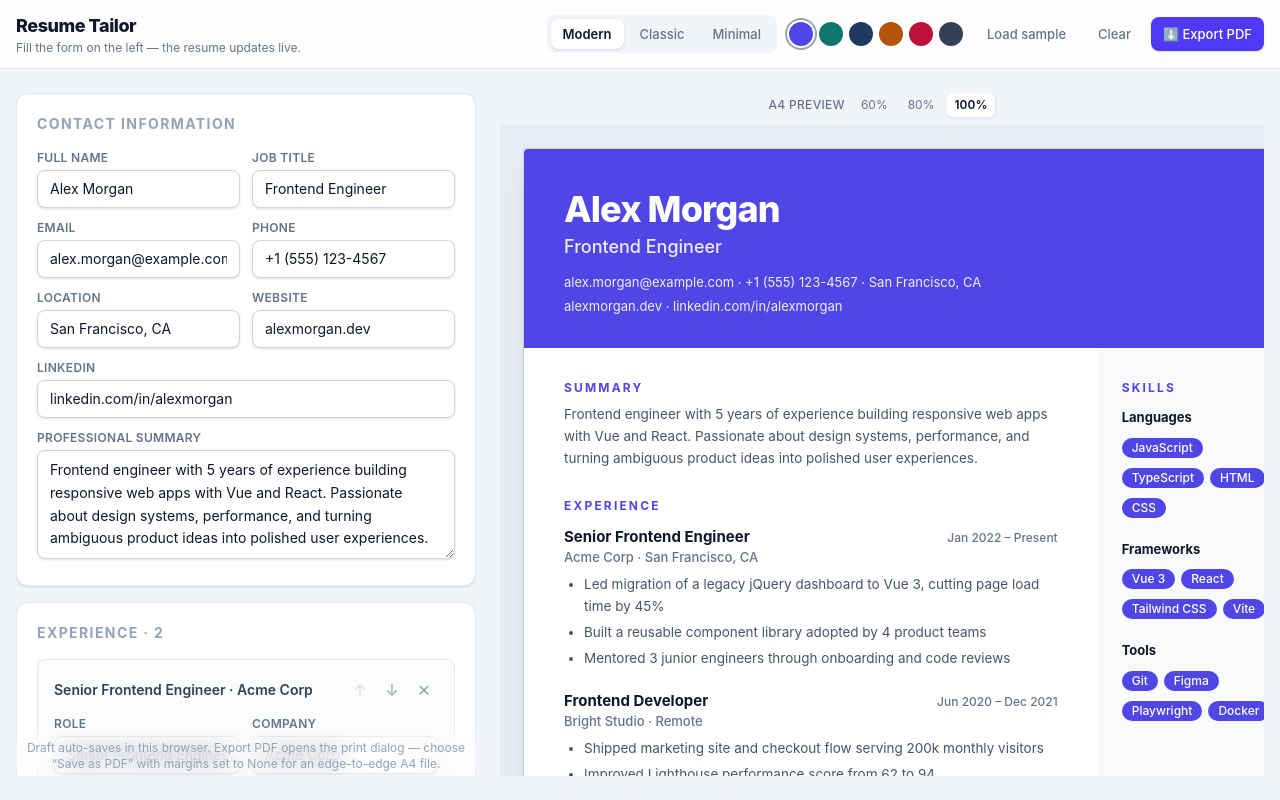
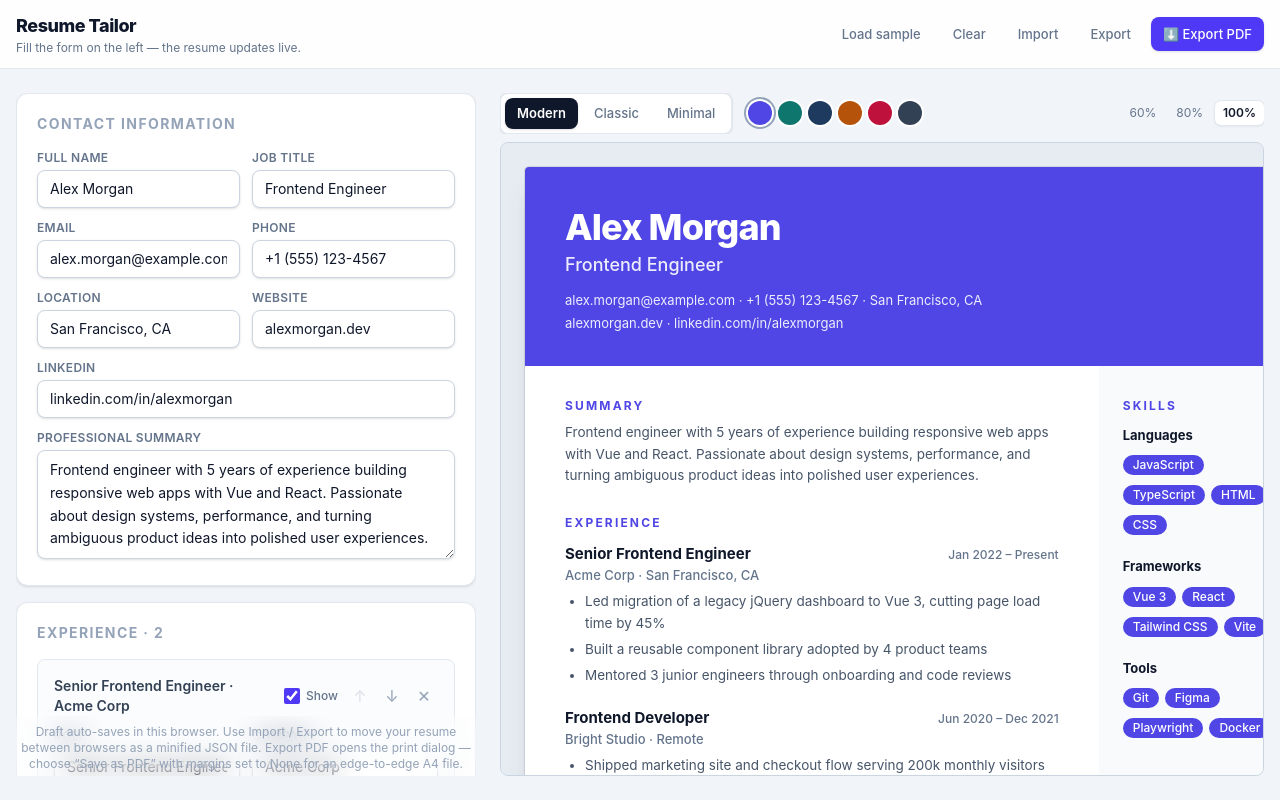
Before and after one commit to Anson2251/resume-tailor, a Vue app: page / in a window 1280 px wide. Built offline with nearby package versions, Linux system fonts and the light colour scheme.

Commit message:
feat: add resume item visibility & resume import/export

```diff
--- a/src/App.vue
+++ b/src/App.vue
@@ -3,19 +3,13 @@ import { onMounted, reactive, ref, watch } from 'vue'
 import ResumeForm from './components/ResumeForm.vue'
 import ResumePreview from './components/ResumePreview.vue'
 import { STORAGE_KEY, blankResume, sampleResume } from './data/resume.js'
-
-const TEMPLATES = [
-	{ id: 'modern', name: 'Modern', hint: 'Accent header + sidebar' },
-	{ id: 'classic', name: 'Classic', hint: 'Centered serif' },
-	{ id: 'minimal', name: 'Minimal', hint: 'Airy + hairlines' }
-]
-
-const ACCENTS = ['#4f46e5', '#0f766e', '#1e3a5f', '#b45309', '#be123c', '#334155']
+import { ACCENTS } from './data/options.js'
 
 const resume = reactive(blankResume())
 const template = ref('modern')
 const accent = ref(ACCENTS[0])
 const loaded = ref(false)
+const fileInput = ref(null)
 
 function persist() {
 	if (!loaded.value) return
@@ -23,6 +17,15 @@ function persist() {
 		localStorage.setItem(STORAGE_KEY, JSON.stringify({ resume, template: template.value, accent: accent.value }))
 	} catch {
 		/* storage unavailable — ignore */
+	}
+}
+
+function normalizeVisibility() {
+	// Items saved before the visibility toggle existed default to shown.
+	for (const key of ['experience', 'education', 'skills']) {
+		for (const item of resume[key] || []) {
+			if (item.visible === undefined) item.visible = true
+		}
 	}
 }
 
@@ -34,7 +37,10 @@ function restore() {
 			return
 		}
 		const parsed = JSON.parse(raw)
-		if (parsed.resume) Object.assign(resume, parsed.resume)
+		if (parsed.resume) {
+			Object.assign(resume, parsed.resume)
+			normalizeVisibility()
+		}
 		if (parsed.template) template.value = parsed.template
 		if (parsed.accent) accent.value = parsed.accent
 	} catch {
@@ -49,6 +55,56 @@ function loadSample() {
 function clearAll() {
 	if (!confirm('Clear all resume content?')) return
 	Object.assign(resume, blankResume())
+}
+
+function exportJson() {
+	// Minified JSON: no indentation, smallest file.
+	const data = JSON.stringify({ resume, template: template.value, accent: accent.value })
+	const name = (resume.contact.fullName || 'resume').trim().replace(/\s+/g, '-').toLowerCase()
+	const blob = new Blob([data], { type: 'application/json' })
+	const url = URL.createObjectURL(blob)
+	const a = document.createElement('a')
+	a.href = url
+	a.download = `${name || 'resume'}.json`
+	document.body.appendChild(a)
+	a.click()
+	a.remove()
+	URL.revokeObjectURL(url)
+}
+
+function triggerImport() {
+	fileInput.value?.click()
+}
+
+async function handleImportFile(event) {
+	const file = event.target.files?.[0]
+	event.target.value = ''
+	if (!file) return
+	let parsed
+	try {
+		parsed = JSON.parse(await file.text())
+	} catch {
+		alert('Could not read that file — it is not valid JSON.')
+		return
+	}
+	// Accept both full exports ({ resume, template, accent }) and bare resume objects.
+	const incoming = parsed.resume ?? parsed
+	if (
+		!incoming ||
+		typeof incoming !== 'object' ||
+		!incoming.contact ||
+		!Array.isArray(incoming.experience) ||
+		!Array.isArray(incoming.education) ||
+		!Array.isArray(incoming.skills)
+	) {
+		alert('That file does not look like a Resume Tailor export.')
+		return
+	}
+	if (!confirm(`Import resume from "${file.name}"? Your current content will be replaced.`)) return
+	Object.assign(resume, incoming)
+	if (parsed.template) template.value = parsed.template
+	if (parsed.accent) accent.value = parsed.accent
+	normalizeVisibility()
 }
 
 function exportPdf() {
@@ -68,7 +124,7 @@ onMounted(() => {
 </script>
 
 <template>
-	<div class="flex min-h-screen flex-col bg-slate-100 text-slate-900 lg:h-dvh lg:overflow-hidden">
+	<div class="flex min-h-screen flex-col bg-slate-100 text-slate-900 lg:h-dvh">
 		<!-- Top bar -->
 		<header class="no-print sticky top-0 z-10 shrink-0 border-b border-slate-200 bg-white/90 backdrop-blur">
 			<div class="mx-auto flex max-w-[1400px] flex-wrap items-center gap-3 px-4 py-3">
@@ -77,38 +133,16 @@ onMounted(() => {
 					<p class="text-xs text-slate-500">Fill the form on the left — the resume updates live.</p>
 				</div>
 
-				<!-- Template switcher -->
-				<div class="flex items-center gap-1 rounded-lg bg-slate-100 p-1" role="tablist" aria-label="Resume template">
-					<button
-						v-for="t in TEMPLATES"
-						:key="t.id"
-						:title="t.hint"
-						class="btn px-3 py-1.5 text-[13px]"
-						:class="template === t.id ? 'bg-white font-semibold text-slate-900 shadow-sm' : 'text-slate-500 hover:text-slate-800'"
-						@click="template = t.id"
-					>
-						{{ t.name }}
-					</button>
-				</div>
-
-				<!-- Accent picker -->
-				<div class="flex items-center gap-1.5" aria-label="Accent color">
-					<button
-						v-for="c in ACCENTS"
-						:key="c"
-						:title="c"
-						class="h-6 w-6 rounded-full ring-2 ring-offset-2 transition"
-						:class="accent === c ? 'ring-slate-400' : 'ring-transparent hover:ring-slate-300'"
-						:style="{ backgroundColor: c }"
-						@click="accent = c"
-					/>
-				</div>
-
 				<div class="flex items-center gap-2">
 					<button class="btn btn-ghost text-[13px]" @click="loadSample">Load sample</button>
 					<button class="btn btn-ghost text-[13px]" @click="clearAll">Clear</button>
+					<button class="btn btn-ghost text-[13px]" @click="triggerImport">Import</button>
+					<button class="btn btn-ghost text-[13px]" @click="exportJson">Export</button>
 					<button class="btn btn-primary text-[13px]" @click="exportPdf">⬇ Export PDF</button>
+					<input ref="fileInput" type="file" accept=".json,application/json" class="hidden" @change="handleImportFile" />
 				</div>
+
+
 			</div>
 		</header>
 
@@ -117,13 +151,14 @@ onMounted(() => {
 			<div class="no-print min-w-0 lg:min-h-0 lg:overflow-y-auto">
 				<ResumeForm v-model="resume" />
 				<p class="mt-3 text-center text-xs text-slate-400 sticky bottom-0 backdrop-blur-md pt-2 pb-1">
-					Draft auto-saves in this browser. Export PDF opens the print dialog — choose “Save as
+					Draft auto-saves in this browser. Use Import / Export to move your resume between
+					browsers as a minified JSON file. Export PDF opens the print dialog — choose “Save as
 					PDF” with margins set to None for an edge-to-edge A4 file.
 				</p>
 			</div>
 
-			<div class="min-w-0 lg:flex lg:min-h-0 lg:flex-col lg:overflow-hidden">
-				<ResumePreview :resume="resume" :template="template" :accent="accent" />
+			<div class="min-w-0 lg:flex lg:min-h-0 lg:flex-col">
+				<ResumePreview :resume="resume" v-model:template="template" v-model:accent="accent" />
 			</div>
 		</main>
 	</div>
--- a/src/components/ResumeForm.vue
+++ b/src/components/ResumeForm.vue
@@ -80,13 +80,18 @@ function addSkillGroup() {
 				<article
 					v-for="(job, i) in resume.experience"
 					:key="job.id"
-					class="rounded-lg border border-slate-200 bg-slate-50/60 p-4"
+					class="rounded-lg border border-slate-200 bg-slate-50/60 p-4 transition"
+					:class="{ 'opacity-60': !job.visible, 'saturate-0': !job.visible }"
 				>
 					<div class="mb-3 flex items-center justify-between gap-2">
-						<p class="text-sm font-semibold text-slate-700">
+						<p class="text-sm font-semibold text-slate-700" :class="!job.visible ? 'text-slate-400 line-through decoration-black decoration-2' : ''">
 							{{ job.role || job.company ? `${job.role || 'New role'}${job.company ? ` · ${job.company}` : ''}` : `Position ${i + 1}` }}
 						</p>
 						<div class="flex items-center gap-1">
+							<label class="mr-1 flex cursor-pointer items-center gap-1.5 text-xs font-medium text-slate-500 hover:text-slate-700" title="Show this item on the resume">
+							<input v-model="job.visible" type="checkbox" class="h-4 w-4 rounded accent-indigo-600" />
+								Show
+							</label>
 							<button class="icon-btn" title="Move up" :disabled="i === 0" @click="move(resume.experience, i, -1)">↑</button>
 							<button
 								class="icon-btn"
@@ -163,13 +168,18 @@ function addSkillGroup() {
 					v-for="(edu, i) in resume.education"
 					:key="edu.id"
 					class="rounded-lg border border-slate-200 bg-slate-50/60 p-4"
+					:class="{ 'opacity-60': !edu.visible }"
 				>
 					<div class="mb-3 flex items-center justify-between gap-2">
-						<p class="text-sm font-semibold text-slate-700">
+						<p class="text-sm font-semibold text-slate-700" :class="!edu.visible ? 'text-slate-400 line-through decoration-red-400 decoration-2' : ''">
 							{{ edu.school || `School ${i + 1}` }}{{ edu.degree ? ` · ${edu.degree}` : '' }}
 						</p>
 						<div class="flex items-center gap-1">
-							<button class="icon-btn" title="Move up" :disabled="i === 0" @click="move(resume.education, i, -1)">↑</button>
+							<label class="mr-1 flex cursor-pointer items-center gap-1.5 text-xs font-medium text-slate-500 hover:text-slate-700" title="Show this item on the resume">
+															<input v-model="edu.visible" type="checkbox" class="h-4 w-4 rounded accent-indigo-600" />
+															Show
+														</label>
+														<button class="icon-btn" title="Move up" :disabled="i === 0" @click="move(resume.education, i, -1)">↑</button>
 							<button
 								class="icon-btn"
 								title="Move down"
@@ -236,11 +246,16 @@ function addSkillGroup() {
 					v-for="(group, i) in resume.skills"
 					:key="group.id"
 					class="rounded-lg border border-slate-200 bg-slate-50/60 p-4"
+					:class="{ 'opacity-60': !group.visible }"
 				>
 					<div class="mb-3 flex items-center justify-between gap-2">
-						<p class="text-sm font-semibold text-slate-700">{{ group.category || `Skill group ${i + 1}` }}</p>
+						<p class="text-sm font-semibold text-slate-700" :class="!group.visible ? 'text-slate-400 line-through decoration-red-400 decoration-2' : ''">{{ group.category || `Skill group ${i + 1}` }}</p>
 						<div class="flex items-center gap-1">
-							<button class="icon-btn" title="Move up" :disabled="i === 0" @click="move(resume.skills, i, -1)">↑</button>
+							<label class="mr-1 flex cursor-pointer items-center gap-1.5 text-xs font-medium text-slate-500 hover:text-slate-700" title="Show this item on the resume">
+															<input v-model="group.visible" type="checkbox" class="h-4 w-4 rounded accent-indigo-600" />
+															Show
+														</label>
+														<button class="icon-btn" title="Move up" :disabled="i === 0" @click="move(resume.skills, i, -1)">↑</button>
 							<button
 								class="icon-btn"
 								title="Move down"
--- a/src/components/ResumePreview.vue
+++ b/src/components/ResumePreview.vue
@@ -3,15 +3,17 @@ import { computed, ref } from 'vue'
 import ModernTemplate from './templates/ModernTemplate.vue'
 import ClassicTemplate from './templates/ClassicTemplate.vue'
 import MinimalTemplate from './templates/MinimalTemplate.vue'
+import { ACCENTS, TEMPLATES } from '../data/options.js'
 
 const props = defineProps({
-	resume: { type: Object, required: true },
-	template: { type: String, default: 'modern' },
-	accent: { type: String, default: '#4f46e5' }
+	resume: { type: Object, required: true }
 })
 
+const template = defineModel('template', { default: 'modern' })
+const accent = defineModel('accent', { default: '#4f46e5' })
+
 const activeComponent = computed(() => {
-	switch (props.template) {
+	switch (template.value) {
 		case 'classic':
 			return ClassicTemplate
 		case 'minimal':
@@ -28,8 +30,34 @@ const zoom = ref(1)
 
 <template>
 	<div class="lg:flex lg:min-h-0 lg:flex-1 lg:flex-col">
-		<div class="no-print mb-2 flex shrink-0 items-center justify-center gap-1 text-xs text-slate-500">
-			<span class="mr-1 font-medium tracking-wide uppercase">A4 preview</span>
+		<div class="no-print mb-2 flex shrink-0 items-center gap-4 overflow-x-auto">
+			<!-- Template switcher -->
+			<div class="flex items-center gap-1 rounded-lg bg-white p-1 shadow-sm ring-1 ring-slate-200 border border-slate-200" role="tablist" aria-label="Resume template">
+				<button
+					v-for="t in TEMPLATES"
+					:key="t.id"
+					:title="t.hint"
+					class="btn px-3 py-1.5 text-[13px]"
+					:class="template === t.id ? 'bg-slate-900 font-semibold text-white shadow-sm' : 'text-slate-500 hover:text-slate-800'"
+					@click="template = t.id"
+				>
+					{{ t.name }}
+				</button>
+			</div>
+			<!-- Accent picker -->
+			<div class="flex items-center gap-1.5" aria-label="Accent color">
+				<button
+					v-for="c in ACCENTS"
+					:key="c"
+					:title="c"
+					class="h-6 w-6 rounded-full ring-2 ring-offset-2 transition"
+					:class="accent === c ? 'ring-slate-400' : 'ring-transparent hover:ring-slate-300'"
+					:style="{ backgroundColor: c }"
+					@click="accent = c"
+				/>
+			</div>
+			<!-- Zoom -->
+			<div class="ml-auto flex shrink-0 items-center gap-1 text-xs text-slate-500">
 				<button
 					v-for="z in ZOOMS"
 					:key="z"
@@ -40,7 +68,8 @@ const zoom = ref(1)
 					{{ Math.round(z * 100) }}%
 				</button>
 			</div>
-		<div id="print-area" class="block overflow-auto bg-slate-200/70 p-6 lg:min-h-0 lg:flex-1">
+		</div>
+		<div id="print-area" class="block overflow-auto bg-slate-200/70 p-6 lg:min-h-0 lg:flex-1 rounded-lg border border-slate-300">
 			<div
 				class="resume-page overflow-hidden rounded-sm shadow-xl ring-1 ring-slate-900/10"
 				:style="{ zoom }"
--- /dev/null
+++ b/src/data/options.js
@@ -0,0 +1,7 @@
+export const TEMPLATES = [
+	{ id: 'modern', name: 'Modern', hint: 'Accent header + sidebar' },
+	{ id: 'classic', name: 'Classic', hint: 'Centered serif' },
+	{ id: 'minimal', name: 'Minimal', hint: 'Airy + hairlines' }
+]
+
+export const ACCENTS = ['#4f46e5', '#0f766e', '#1e3a5f', '#b45309', '#be123c', '#334155']
--- a/src/data/resume.js
+++ b/src/data/resume.js
@@ -5,6 +5,7 @@ export function uid() {
 
 export const blankExperience = () => ({
 	id: uid(),
+	visible: true,
 	role: '',
 	company: '',
 	location: '',
@@ -16,6 +17,7 @@ export const blankExperience = () => ({
 
 export const blankEducation = () => ({
 	id: uid(),
+	visible: true,
 	school: '',
 	degree: '',
 	field: '',
@@ -27,6 +29,7 @@ export const blankEducation = () => ({
 
 export const blankSkillGroup = () => ({
 	id: uid(),
+	visible: true,
 	category: '',
 	items: ''
 })
@@ -62,6 +65,7 @@ export const sampleResume = () => ({
 	experience: [
 		{
 			id: uid(),
+			visible: true,
 			role: 'Senior Frontend Engineer',
 			company: 'Acme Corp',
 			location: 'San Francisco, CA',
@@ -73,6 +77,7 @@ export const sampleResume = () => ({
 		},
 		{
 			id: uid(),
+			visible: true,
 			role: 'Frontend Developer',
 			company: 'Bright Studio',
 			location: 'Remote',
@@ -86,6 +91,7 @@ export const sampleResume = () => ({
 	education: [
 		{
 			id: uid(),
+			visible: true,
 			school: 'State University',
 			degree: 'B.S.',
 			field: 'Computer Science',
@@ -96,11 +102,20 @@ export const sampleResume = () => ({
 		}
 	],
 	skills: [
-		{ id: uid(), category: 'Languages', items: 'JavaScript, TypeScript, HTML, CSS' },
-		{ id: uid(), category: 'Frameworks', items: 'Vue 3, React, Tailwind CSS, Vite' },
-		{ id: uid(), category: 'Tools', items: 'Git, Figma, Playwright, Docker' }
+		{ id: uid(), visible: true, category: 'Languages', items: 'JavaScript, TypeScript, HTML, CSS' },
+		{ id: uid(), visible: true, category: 'Frameworks', items: 'Vue 3, React, Tailwind CSS, Vite' },
+		{ id: uid(), visible: true, category: 'Tools', items: 'Git, Figma, Playwright, Docker' }
 	]
 })
+
+/** Items without an explicit flag (e.g. saved before this feature) count as visible. */
+export function isVisible(item) {
+	return item.visible !== false
+}
+
+export function visibleItems(list) {
+	return (list || []).filter(isVisible)
+}
 
 /** Split a textarea (one item per line) into a clean string array. */
 export function splitLines(text) {
```
Also changed, not shown: src/components/templates/ClassicTemplate.vue (+11 -4 lines), src/components/templates/MinimalTemplate.vue (+11 -4 lines), src/components/templates/ModernTemplate.vue (+11 -4 lines), 1 other file (tests, documents, lock files or other folders). Lines whose indentation alone changed are shown as unchanged.
